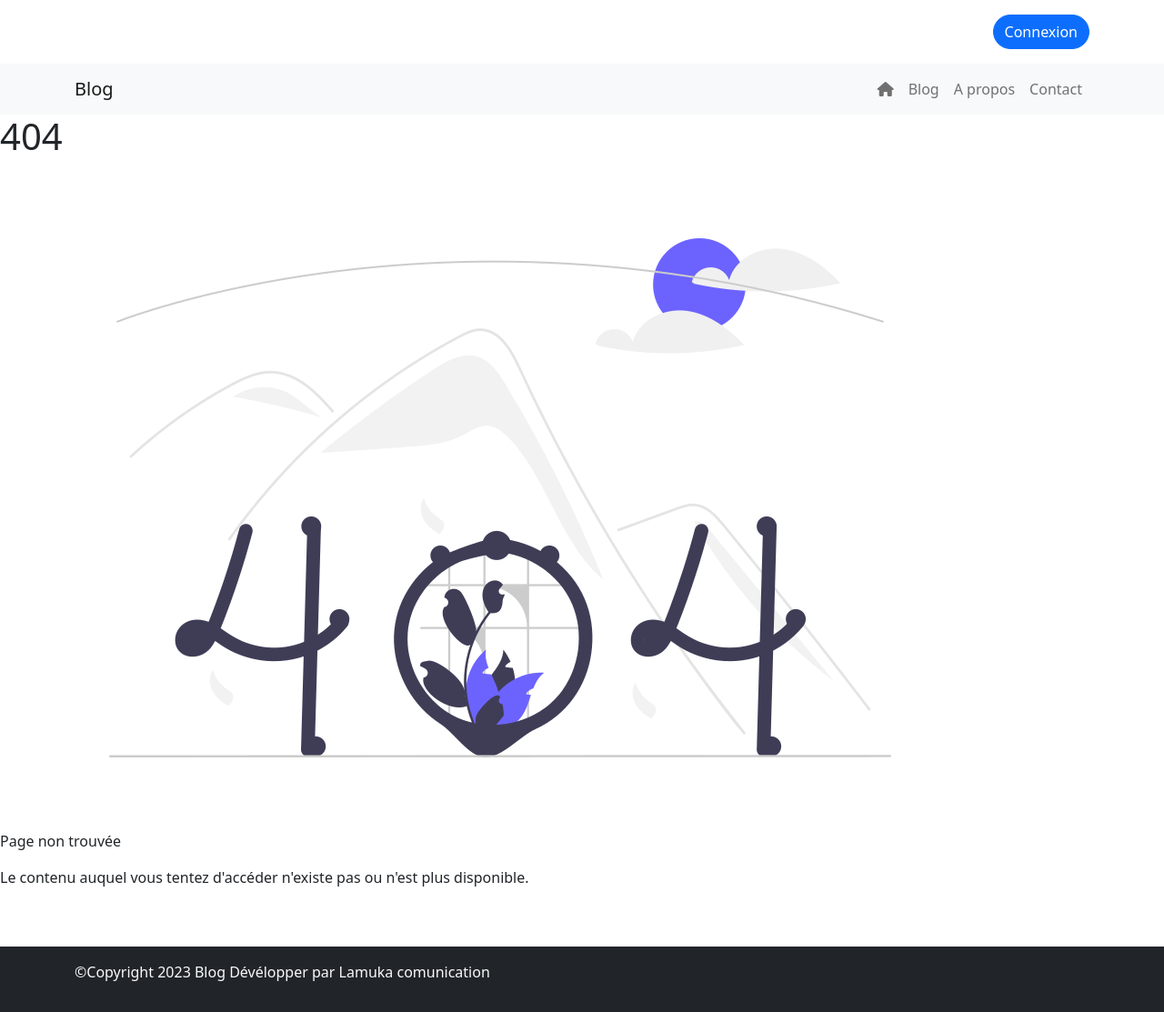
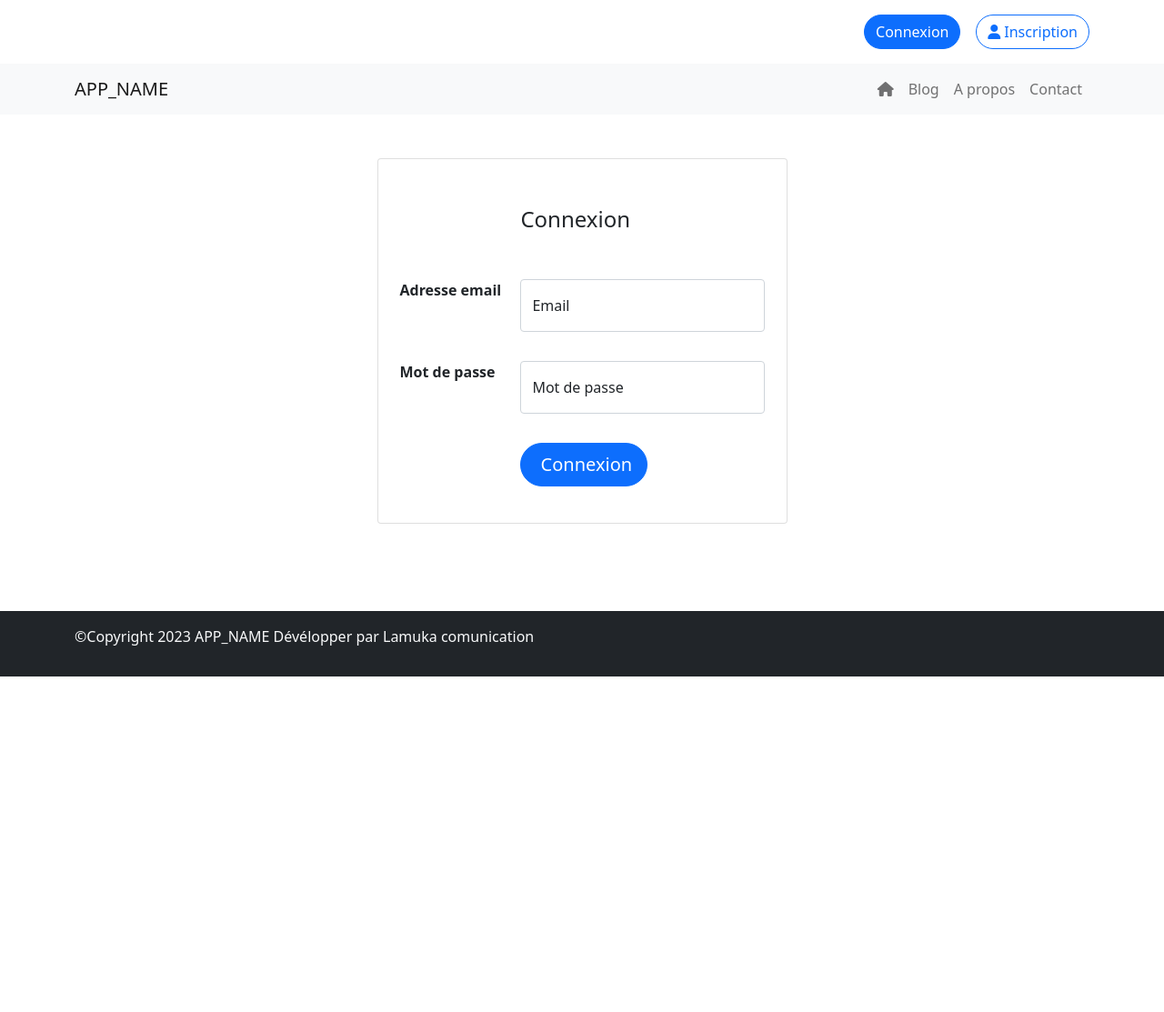
Before and after one commit to Alphady75/lamuka-blog, a PHP site: page /?page=connexion in a window 1280 px wide. Shown: the whole page at 91% size. After the commit the page ends 744 px from the top, so only its background shows below. Run offline with PHP 8.4, Linux system fonts and the light colour scheme; data that the repository does not hold is empty; some libraries are stand-ins or nearby versions.

Commit message:
Authetification: Inscription

```diff
--- /dev/null
+++ b/configs/database.php
@@ -0,0 +1,12 @@
+<?php
+
+try {
+
+   $db = new PDO('mysql:host=localhost;dbname=blog;charset=utf8', 'root' , '');
+   //echo 'connexion établie';
+
+}catch (PDOException $exception) {
+
+   die('Erreur: impossible de se connecter à la base de données ' . $exception->getMessage());
+
+}
--- /dev/null
+++ b/fonctions/form_messages.php
@@ -0,0 +1,18 @@
+<?php
+
+function champObligatoir($message = null){
+
+   $resultat = isset($message) ? $message : "Ce champs est obligatoir";
+
+   return $resultat;
+}
+
+function champTropCourt($max){
+   return "Ce champs est trop court, maximum " . $max . " caractères";
+}
+
+function badEmailFormat(){
+   return "Mauvais format d'adresse email";
+}
+
+?>
--- a/index.php
+++ b/index.php
@@ -1,6 +1,9 @@
 <?php
 
 define('APP_NAME', 'Blog');
+
+require_once('fonctions/form_messages.php');
+require_once('configs/database.php');
 
 $page = $_GET['page'];
 
@@ -24,6 +27,18 @@ if(!isset($page)){
 
    require_once('pages/front/contact.php');
 
+}elseif($page == 'connexion'){
+
+   require_once('pages/front/connexion.php');
+
+}elseif($page == 'inscription'){
+
+   require_once('pages/front/inscription.php');
+
+}elseif($page == 'inscription_reussi'){
+
+   require_once('pages/front/inscription_success.php');
+
 }else{
 
    require_once('pages/front/404.php');
--- a/pages/front/404.php
+++ b/pages/front/404.php
@@ -4,9 +4,17 @@ $title = '404';
 
 require 'partials/_header.php'; ?>
 
-<h1>404</h1>
-<img src="assets/img/404.png" alt="">
-<p>Page non trouvée</p>
-<p>Le contenu auquel vous tentez d'accéder n'existe pas ou n'est plus disponible.</p>
+<section>
+   <div class="container">
+      <div class="row">
+         <div class="col-sm-5 mx-auto">
+            <h1 class="text-center pt-4">404</h1>
+            <img src="assets/img/404.png" class="img-fluid" alt="">
+            <p>Page non trouvée</p>
+            <p>Le contenu auquel vous tentez d'accéder n'existe pas ou n'est plus disponible.</p>
+         </div>
+      </div>
+   </div>
+</section>
 
 <?php require 'partials/_footer.php'; ?>
--- /dev/null
+++ b/pages/front/connexion.php
@@ -0,0 +1,59 @@
+<?php
+
+$title = "Se connecter";
+$active = "connextion";
+
+require 'partials/_header.php';
+
+?>
+
+<section class="py-5">
+   <div class="container">
+      <div class="row">
+         <div class="col-sm-5 mx-auto">
+            <div class="card">
+               <div class="card-body">
+                  <form method="post">
+                     <table class="table table-borderless">
+                        <tbody>
+                           <tr>
+                              <th></th>
+                              <td>
+                                 <legend class="font-weight-bold py-4">Connexion</legend>
+                              </td>
+                           </tr>
+                           <tr>
+                              <th>Adresse email</th>
+                              <td>
+                                 <div class="form-floating mb-3">
+                                    <input type="text" class="form-control" id="floatingInput" name="email" placeholder="Email">
+                                    <label for="floatingInput">Email</label>
+                                 </div>
+                              </td>
+                           </tr>
+                           <tr>
+                              <th>Mot de passe</th>
+                              <td>
+                                 <div class="form-floating mb-3">
+                                    <input type="text" class="form-control" id="floatingInput" name="password" placeholder="Password">
+                                    <label for="floatingInput">Mot de passe</label>
+                                 </div>
+                              </td>
+                           </tr>
+                           <tr>
+                              <th></th>
+                              <td>
+                                 <button type="submit" class="btn btn-primary btn-lg rouded-btn"><i class="fa fa-glod"></i> Connexion</button>
+                              </td>
+                           </tr>
+                        </tbody>
+                     </table>
+                  </form>
+               </div>
+            </div>
+         </div>
+      </div>
+   </div>
+</section>
+
+<?php require 'partials/_footer.php'; ?>
--- a/partials/_header.php
+++ b/partials/_header.php
@@ -23,9 +23,15 @@
          <div class="container">
             <div class="row">
                <div class="col-sm-6" style="margin-left: auto;text-align:right;">
-                  <a class="btn btn-primary rouded-btn" href="?page=login">
+
+                  <a class="btn btn-primary rouded-btn" href="?page=connexion">
                      Connexion
                   </a>
+                  &nbsp;&nbsp;
+                  <a class="btn btn-outline-primary rouded-btn" href="?page=inscription">
+                     <i class="fa fa-user"></i> Inscription
+                  </a>
+
                </div>
             </div>
          </div>
```
Also changed, not shown: pages/front/inscription.php (added, +128 -0 lines), pages/front/inscription_success.php (added, +19 -0 lines).
